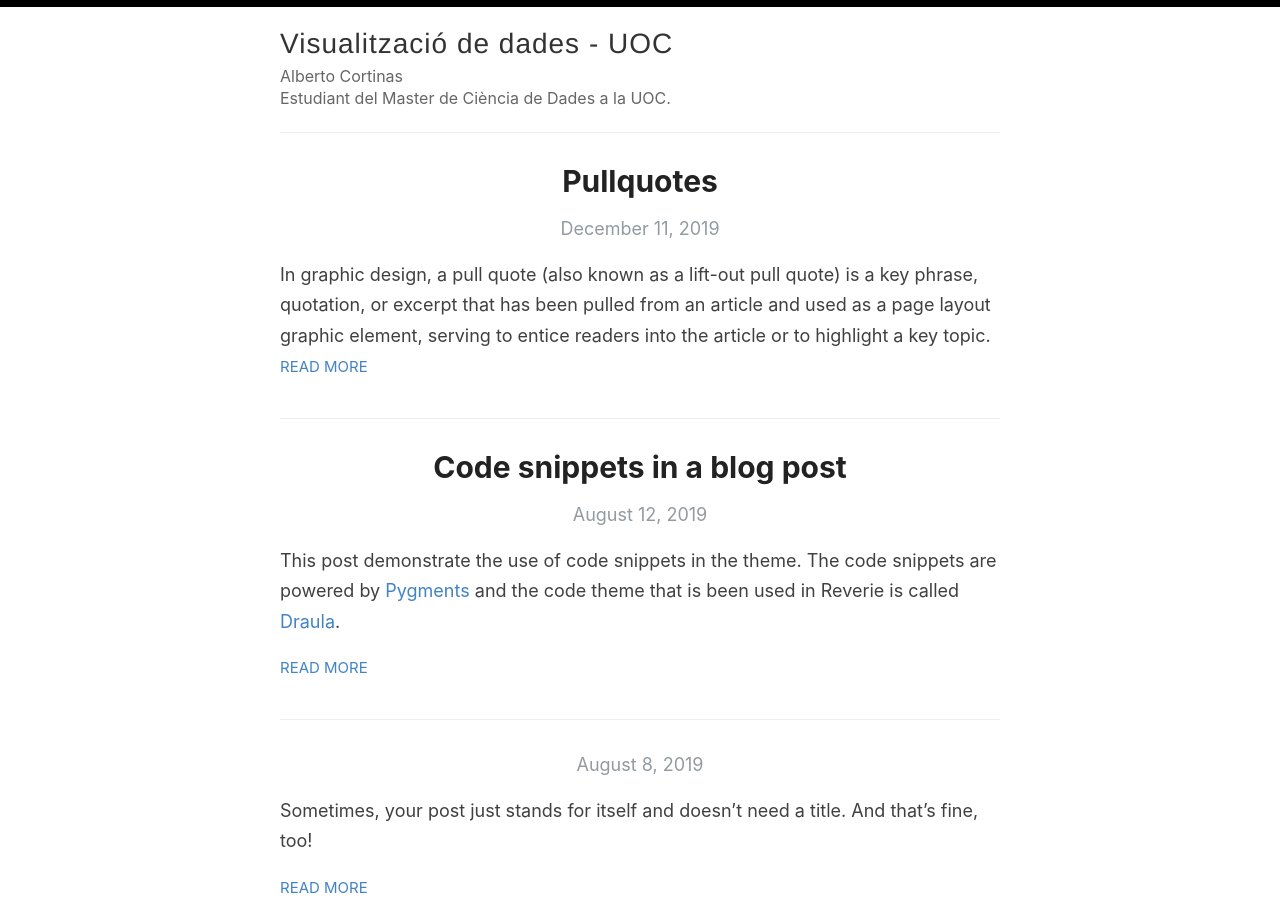
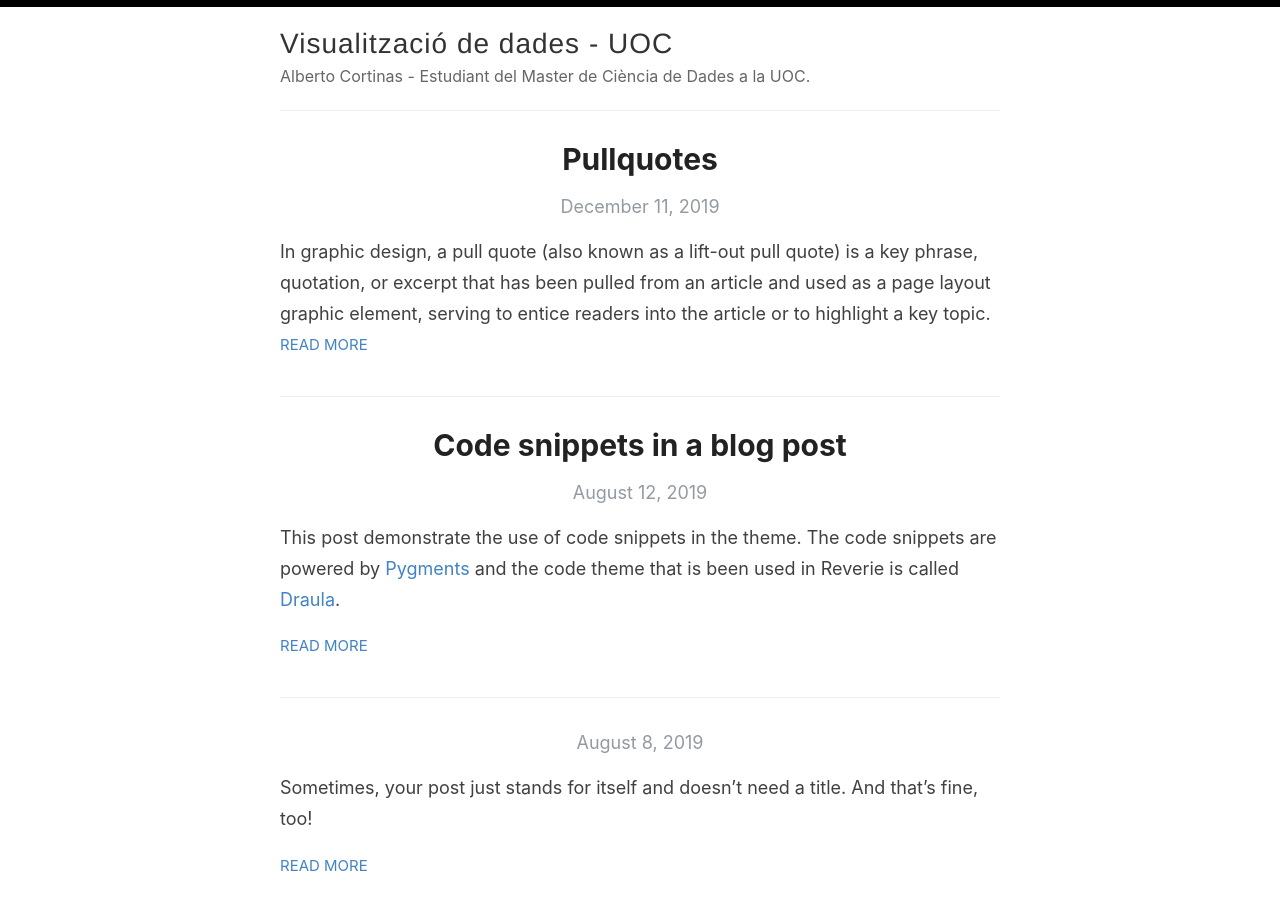
Before and after one commit to albecor80/visualitzacio_uoc, a Jekyll site: the page built from index.html, in a window 1280 px wide and 900 px high. Built offline with Jekyll 4.4.1, drawn with Linux system fonts in a browser that asks for light colours; the list of posts is cut into pages by our own code.

Commit message:
Update default.html

```diff
--- a/_layouts/default.html
+++ b/_layouts/default.html
@@ -22,8 +22,7 @@
 
             <div class="site-info">
               <h1 class="site-name"><a href="{{ site.baseurl }}/">{{ site.name }}</a></h1>
-              <p class="site-description">{{ site.author }}</p>
-              <p class="site-description">{{ site.description }}</p>
+              <p class="site-description">{{ site.author }} - {{ site.description }}</p>
             </div>
 
           </header>
```
